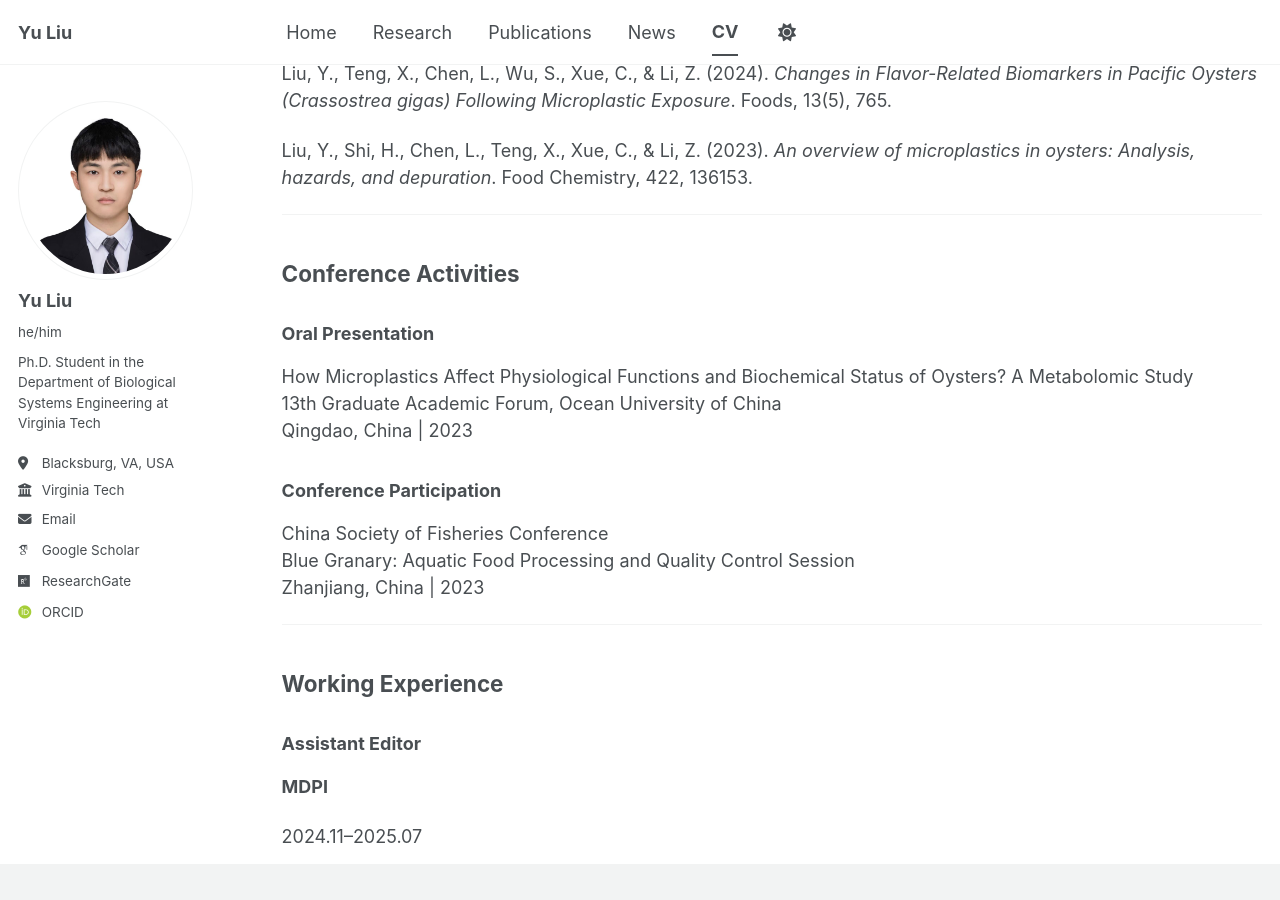
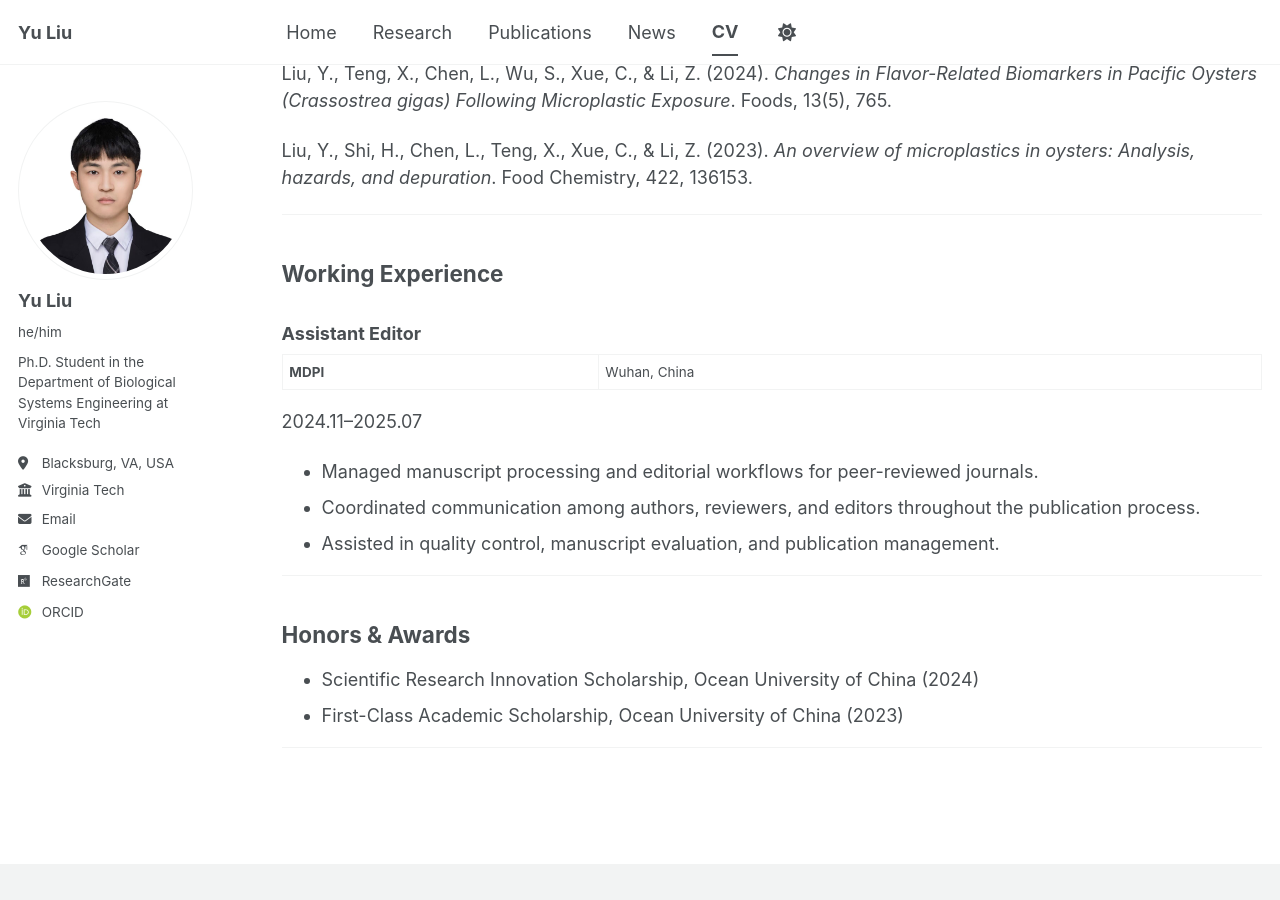
Before and after one commit to yuliu0322/yuliu0322.github.io, a Jekyll site: the page built from _pages/cv.md, in a window 1280 px wide and 900 px high, scrolled down 560 px. Built offline with Jekyll 4.4.1, drawn with Linux system fonts in a browser that asks for light colours; some web fonts are replaced; a script bundle is joined from its source files by our own code; library files that are not in the unit come from our copies.

Commit message:
Update cv.md

```diff
--- a/_pages/cv.md
+++ b/_pages/cv.md
@@ -30,27 +30,11 @@ Liu, Y., Shi, H., Chen, L., Teng, X., Xue, C., & Li, Z. (2023). *An overview of
 
 ---
 
-## Conference Activities
-
-### Oral Presentation
-
-How Microplastics Affect Physiological Functions and Biochemical Status of Oysters? A Metabolomic Study
-13th Graduate Academic Forum, Ocean University of China
-Qingdao, China | 2023
-
-### Conference Participation
-
-China Society of Fisheries Conference
-Blue Granary: Aquatic Food Processing and Quality Control Session
-Zhanjiang, China | 2023
-
----
-
 ## Working Experience
 
 ### Assistant Editor
 
-**MDPI**
+**MDPI** | Wuhan, China
 
 2024.11–2025.07
 
```
